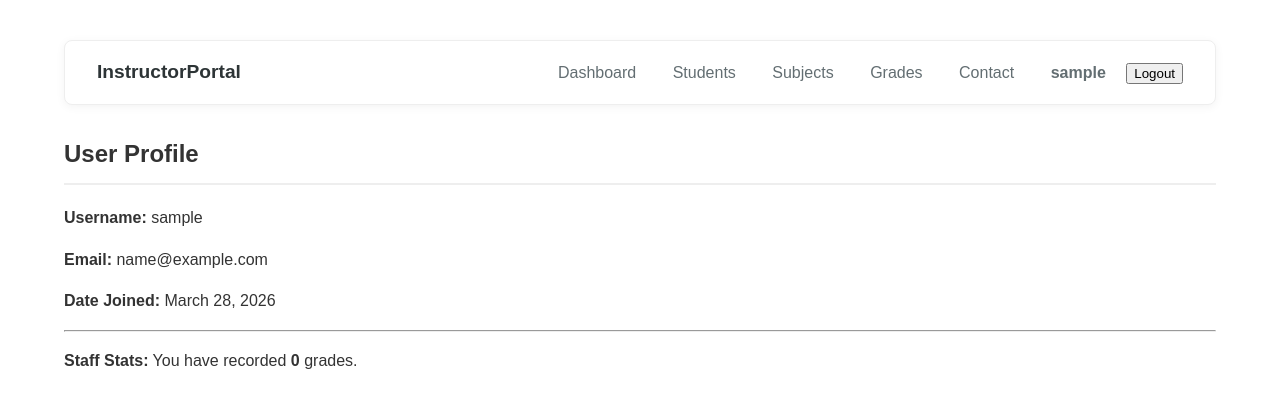
After one commit to ZeyadHMostafa/lab1-django, a Django app: page /profile/ in a window 1280 px wide. The commit adds this page. Shown: the top 408 px of the page. Run offline with Django 5.2, Linux system fonts and the light colour scheme; the visitor is signed in with stand-in values (Sample User, id 1); data that the repository does not hold is empty.

Commit message:
add user login and profile

```diff
--- a/core/urls.py
+++ b/core/urls.py
@@ -14,14 +14,20 @@ Including another URLconf
     1. Import the include() function: from django.urls import include, path
     2. Add a URL to urlpatterns:  path('blog/', include('blog.urls'))
 """
+from studentmanager import views as studentmanager_views
+
 from django.conf.urls.static import static
 from django.contrib import admin
 from django.urls import include, path
 from core import settings
+from django.contrib.auth import views as auth_views
 
 urlpatterns = [
 	path('admin/', admin.site.urls),
 	path('', include('studentmanager.urls')),
+    path('login/', auth_views.LoginView.as_view(template_name='registration/login.html'), name='login'),
+	path('logout/', auth_views.LogoutView.as_view(), name='logout'),
+    path('profile/', studentmanager_views.profile, name='profile'),
 ]
 
 # I added this to serve media files during development, which is necessary for the student images to work properly.
--- a/studentmanager/static/studentmanager/css/style.css
+++ b/studentmanager/static/studentmanager/css/style.css
@@ -6,7 +6,7 @@ body {
   font-family: sans-serif;
   line-height: 1.6;
   color: #333;
-  max-width: 800px;
+  width: 90%;
   margin: 40px auto;
   padding: 0 20px;
 }
--- /dev/null
+++ b/studentmanager/templates/registration/profile.html
@@ -0,0 +1,15 @@
+{% extends 'studentmanager/base.html' %}
+{% block title %} My Profile {% endblock %}
+
+{% block content %}
+<div class="profile-container">
+	<h2>User Profile</h2>
+	<div class="card">
+		<p><strong>Username:</strong> {{ user.username }}</p>
+		<p><strong>Email:</strong> {{ user.email|default:"No email provided" }}</p>
+		<p><strong>Date Joined:</strong> {{ user.date_joined|date:"F j, Y" }}</p>
+		<hr>
+		<p><strong>Staff Stats:</strong> You have recorded <b>{{ grades_count }}</b> grades.</p>
+	</div>
+</div>
+{% endblock %}
--- a/studentmanager/templates/studentmanager/base.html
+++ b/studentmanager/templates/studentmanager/base.html
@@ -9,17 +9,7 @@
     <link rel="stylesheet" href="{% static 'studentmanager/css/style.css' %}" />
   </head>
   <body>
-    <nav class="nav-header">
-      <a href="{% url 'home' %}" class="nav-brand">StudentPortal</a>
-
-      <div class="nav-links">
-        <a href="{% url 'home' %}" class="nav-link">Dashboard</a>
-        <a href="{% url 'manage_students' %}" class="nav-link">Students</a>
-        <a href="{% url 'manage_subjects' %}" class="nav-link">Subjects</a>
-        <a href="{% url 'manage_grades' %}" class="nav-link">Grades</a>
-        <a href="{% url 'contact_us' %}" class="nav-link">Contact</a>
-      </div>
-    </nav>
+    {% include 'studentmanager/navbar.html' %}
 
     {% if messages %}
       {% for message in messages %}
--- /dev/null
+++ b/studentmanager/templates/studentmanager/navbar.html
@@ -0,0 +1,25 @@
+<nav class="nav-header">
+	<a href="{% url 'home' %}" class="nav-brand">InstructorPortal</a>
+	<div class="nav-links">
+
+		{% if user.is_authenticated %}
+			<a href="{% url 'home' %}" class="nav-link">Dashboard</a>
+			<a href="{% url 'manage_students' %}" class="nav-link">Students</a>
+			<a href="{% url 'manage_subjects' %}" class="nav-link">Subjects</a>
+			<a href="{% url 'manage_grades' %}" class="nav-link">Grades</a>
+			<a href="{% url 'contact_us' %}" class="nav-link">Contact</a>
+		{% endif %}
+
+		<span class="auth-links">
+			{% if user.is_authenticated %}
+				<a href="{% url 'profile' %}" class="nav-link"><strong>{{ user.username }}</strong></a>
+				<form action="{% url 'logout' %}" method="post" style="display:inline;">
+					{% csrf_token %}
+					<button type="submit" class="btn-link">Logout</button>
+				</form>
+			{% else %}
+				<a href="{% url 'login' %}" class="nav-link">Login</a>
+			{% endif %}
+		</span>
+	</div>
+</nav>
--- a/studentmanager/views.py
+++ b/studentmanager/views.py
@@ -2,10 +2,21 @@ from django.shortcuts import render, redirect, get_object_or_404
 from .models import Student, Grade, Subject
 from .forms import StudentForm, GradeForm, FeedbackForm, SubjectForm
 from django.contrib import messages
+from django.contrib.auth.decorators import login_required
 
 def home(request):
 	return render(request, 'studentmanager/home.html')
 
+@login_required
+def profile(request):
+	grades_count = request.user.assigned_grades.count()
+
+	return render(request, 'registration/profile.html', {
+		'user': request.user,
+		'grades_count': grades_count
+	})
+
+@login_required
 def manage_students(request):
 	if request.method == "POST":
 		form = StudentForm(request.POST, request.FILES)
@@ -21,6 +32,7 @@ def manage_students(request):
 		'students': students
 	})
 
+@login_required
 def update_student(request, student_id):
 	student = get_object_or_404(Student, student_id=student_id)
 	if request.method == "POST":
@@ -32,11 +44,13 @@ def update_student(request, student_id):
 		form = StudentForm(instance=student)
 	return render(request, 'studentmanager/update_item.html', {'form': form, 'title': 'Update Student'})
 
+@login_required
 def delete_student(request, student_id):
 	student = get_object_or_404(Student, student_id=student_id)
 	student.delete()
 	return redirect('manage_students')
 
+@login_required
 def manage_subjects(request):
 	if request.method == "POST":
 		form = SubjectForm(request.POST)
@@ -48,6 +62,7 @@ def manage_subjects(request):
 	subjects = Subject.objects.all()
 	return render(request, 'studentmanager/manage_subjects.html', {'form': form, 'subjects': subjects})
 
+@login_required
 def update_subject(request, pk):
 	subject = get_object_or_404(Subject, pk=pk)
 	if request.method == "POST":
@@ -59,11 +74,13 @@ def update_subject(request, pk):
 		form = SubjectForm(instance=subject)
 	return render(request, 'studentmanager/update_item.html', {'form': form, 'title': 'Update Subject'})
 
+@login_required
 def delete_subject(request, subject_id):
 	subject = get_object_or_404(Subject, id=subject_id)
 	subject.delete()
 	return redirect('manage_subjects')
 
+@login_required
 def manage_grades(request):
 	if request.method == "POST":
 		form = GradeForm(request.POST)
@@ -83,6 +100,7 @@ def manage_grades(request):
 		'grades': grades
 	})
 
+@login_required
 def update_grade(request, pk):
 	grade = get_object_or_404(Grade, pk=pk)
 	if request.method == "POST":
@@ -94,6 +112,7 @@ def update_grade(request, pk):
 		form = GradeForm(instance=grade)
 	return render(request, 'studentmanager/update_item.html', {'form': form, 'title': 'Update Grade'})
 
+@login_required
 def delete_grade(request, grade_id):
 	grade = get_object_or_404(Grade, id=grade_id)
 	grade.delete()
```
Also changed, not shown: core/settings.py (+6 -1 lines), studentmanager/templates/registration/login.html (added, +12 -0 lines).
